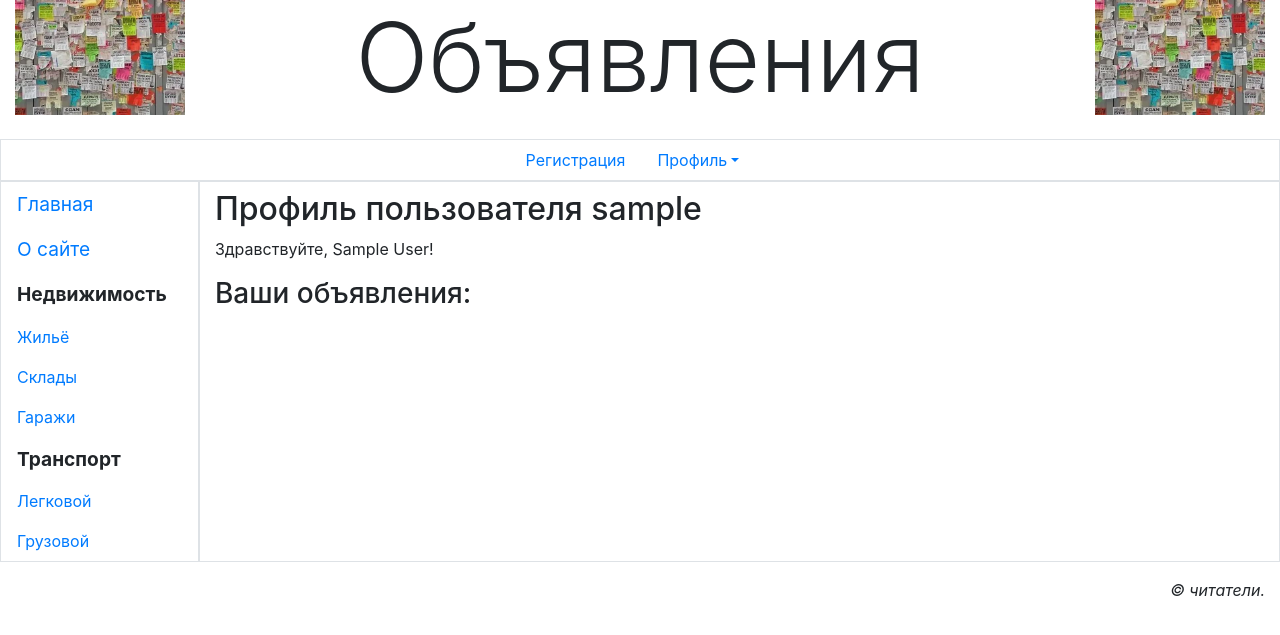
After one commit to Dmitrykevich/Django_3_0_practice, a Django app: page /accounts/profile/ in a window 1280 px wide. The commit adds this page. Shown: the top 635 px of the page. Run offline with Django 3.2, Linux system fonts and the light colour scheme; the visitor is signed in with stand-in values (Sample User, id 1); some libraries are stand-ins or nearby versions.

Commit message:
32.2.2. Веб-страница пользовательского профиля

```diff
--- a/bboard/main/templates/layout/basic.html
+++ b/bboard/main/templates/layout/basic.html
@@ -15,7 +15,7 @@
     <h1 class="display-1 text-center">Объявления</h1>
 </header>
 <div class="row">
-    <ul class="col nav justify-content-end border">
+    <ul class="col nav justify-content-center border">
         <li class="nav-item">
             <a class="nav-link" href="#">Регистрация</a>
         </li>
@@ -24,7 +24,7 @@
             <a class="nav-link dropdown-toggle" data-toggle="dropdown" href="#" role="button" aria-haspopup="true"
                aria-expanded="false">Профиль</a>
             <div class="dropdown-menu">
-                <a class="dropdown-item" href="#">Мои объявления</a>
+                <a class="dropdown-item" href="{% url 'main:profile' %}">Мои объявления</a>
                 <a class="dropdown-item" href="#">Изменить личные данные</a>
                 <a class="dropdown-item" href="#">Изменить пароль</a>
                 <div class="dropdown-divider"></div>
--- a/bboard/main/templates/main/about.html
+++ b/bboard/main/templates/main/about.html
@@ -1,4 +1,4 @@
-{% extends "layout/basic.html" %}
+{% extends 'layout/basic.html' %}
 {% block title %}О сайте{% endblock %}
 {% block content %}
   <h2>О сайте</h2>
--- a/bboard/main/templates/main/index.html
+++ b/bboard/main/templates/main/index.html
@@ -1,4 +1,4 @@
-{% extends "layout/basic.html" %}
+{% extends 'layout/basic.html' %}
 {% block content %}
 <h2>Последние 10 объявлений</h2>
 {% endblock %}
--- a/bboard/main/templates/main/login.html
+++ b/bboard/main/templates/main/login.html
@@ -1,4 +1,4 @@
-{% extends "layout/basic.html" %}
+{% extends 'layout/basic.html' %}
 {% load bootstrap4 %}
 {% block title %}Вход{% endblock %}
 {% block content %}
--- /dev/null
+++ b/bboard/main/templates/main/profile.html
@@ -0,0 +1,11 @@
+{% extends 'layout/basic.html' %}
+{% block title %}Профиль пользователя{% endblock %}
+{% block content %}
+<h2>Профиль пользователя {{ user.username }}</h2>
+{% if user.first_name and user.last_name %}
+<p>Здравствуйте, {{user.first_name }} {{ user.last_name }}!</p>
+{% else %}
+<P>Здравствуйте!</P>
+{% endif %}
+<h3>Ваши объявления: </h3>
+{% endblock %}
--- a/bboard/main/urls.py
+++ b/bboard/main/urls.py
@@ -1,11 +1,12 @@
 from django.urls import path
 
-from .views import index, other_page, BBLoginView
+from .views import index, other_page, BBLoginView, profile
 
 
 app_name = 'main'
 
 urlpatterns = [
+    path('accounts/profile/', profile, name='profile'),
     path('accounts/login/', BBLoginView.as_view(), name='login'),
     path('<str:page>/', other_page, name='other'),
     path('', index, name='index')
--- a/bboard/main/views.py
+++ b/bboard/main/views.py
@@ -3,6 +3,7 @@ from django.http import HttpResponse, Http404
 from django.template import TemplateDoesNotExist
 from django.template.loader import get_template
 from django.contrib.auth.views import LoginView
+from django.contrib.auth.decorators import login_required
 
 
 def index(request):
@@ -19,3 +20,8 @@ def other_page(request, page):
 
 class BBLoginView(LoginView):
     template_name = 'main/login.html'
+
+
+@login_required
+def profile(request):
+    return render(request, 'main/profile.html')
```
